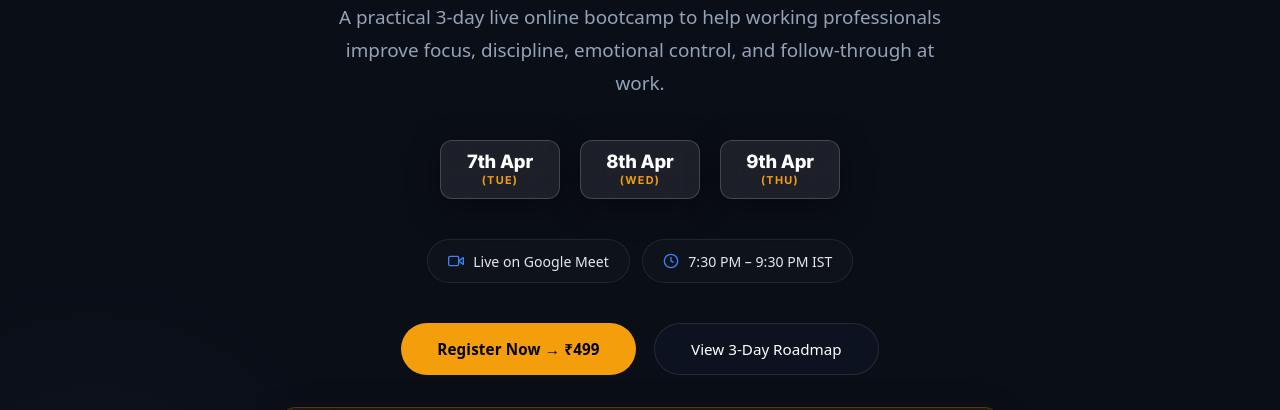
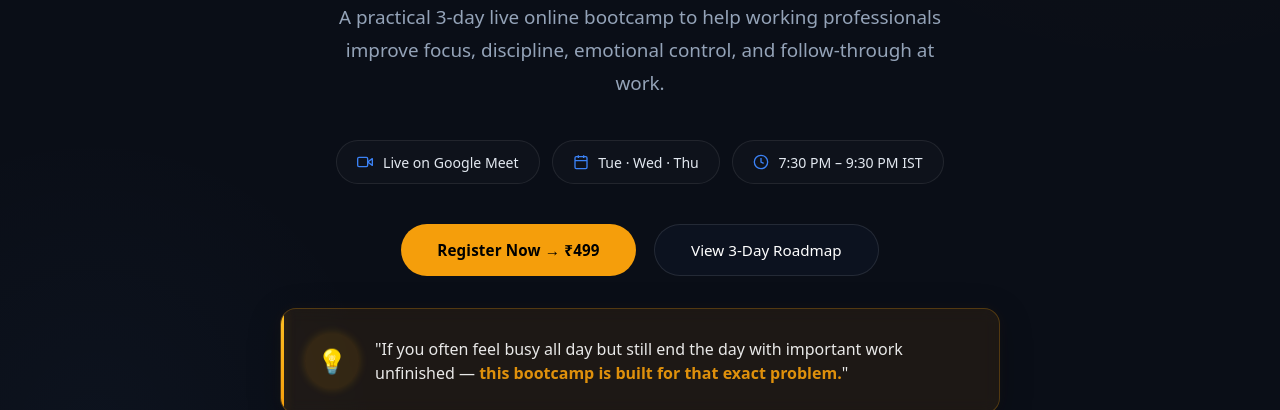
Before and after one commit to shivpandeyai/selfmasterybootcamp, a plain HTML site: page index.html in a window 1280 px wide. Shown: the part 373-783 px from the top of the page. Drawn offline with nearby package versions, Linux system fonts and the light colour scheme.

Commit message:
Revert "Refined Hero date cards with professional Inter typography and high visibility"
This reverts commit 30fccb29f70234c9a259fb7aeebd55bc65bfbf9c.

```diff
--- a/index.html
+++ b/index.html
@@ -62,21 +62,6 @@
       <p class="sub fade-up">A practical 3-day live online bootcamp to help working
         professionals improve focus, discipline, emotional control, and follow-through at work.</p>
 
-      <div class="hero-dates-container fade-up">
-        <div class="hero-date-card">
-          <span class="date-text">7th Apr</span>
-          <span class="day-text">(Tue)</span>
-        </div>
-        <div class="hero-date-card">
-          <span class="date-text">8th Apr</span>
-          <span class="day-text">(Wed)</span>
-        </div>
-        <div class="hero-date-card">
-          <span class="date-text">9th Apr</span>
-          <span class="day-text">(Thu)</span>
-        </div>
-      </div>
-
       <div class="offer-strip fade-up">
         <span class="chip price">
           <svg viewBox="0 0 24 24" fill="none" stroke="currentColor" stroke-width="2" stroke-linecap="round"
@@ -85,6 +70,13 @@
             <rect x="1" y="5" width="15" height="14" rx="2" ry="2"></rect>
           </svg>
           Live on Google Meet
+        </span>
+        <span class="chip">
+          <svg viewBox="0 0 24 24" fill="none" stroke="currentColor" stroke-width="2">
+            <rect x="3" y="4" width="18" height="18" rx="2" />
+            <path d="M16 2v4M8 2v4M3 10h18" />
+          </svg>
+          Tue · Wed · Thu
         </span>
         <span class="chip">
           <svg viewBox="0 0 24 24" fill="none" stroke="currentColor" stroke-width="2">
@@ -738,8 +730,8 @@
           <span
             style="color: #cbd5e1; text-decoration: line-through; text-decoration-color: #ef4444; text-decoration-thickness: 3px;">₹2,999</span>
         </p>
-        <p class="mt-3 text-sm" style="color:var(--text-muted); position:relative; z-index:1;">7th, 8th &amp; 9th Apr
-          (Tue - Thu) &nbsp;|&nbsp; 7:30 PM – 9:30 PM IST</p>
+        <p class="mt-3 text-sm" style="color:var(--text-muted); position:relative; z-index:1;">Tuesday · Wednesday ·
+          Thursday &nbsp;|&nbsp; 7:30 PM – 9:30 PM IST</p>
 
         <ul class="inclusions mt-8">
           <li><svg viewBox="0 0 24 24" fill="none" stroke="currentColor" stroke-width="1.5">
@@ -792,7 +784,7 @@
           <button class="faq-q" aria-expanded="false">What is the format of the program? <span
               class="arrow">▾</span></button>
           <div class="faq-a">
-            <div class="faq-a-inner">It is a 3-day live online bootcamp held on 7th, 8th and 9th April (Tue-Thu) from
+            <div class="faq-a-inner">It is a 3-day live online bootcamp held on Tuesday, Wednesday, and Thursday from
               7:30 PM to 9:30 PM IST. Sessions are interactive, worksheet-driven, and focused on practical application —
               not lecture-heavy.</div>
           </div>
@@ -890,7 +882,7 @@
 
       <div class="offer-strip mt-10 fade-up" style="display:flex;justify-content:center;">
         <span class="chip price">₹499 only</span>
-        <span class="chip">7th, 8th &amp; 9th Apr</span>
+        <span class="chip">Tue · Wed · Thu</span>
         <span class="chip">7:30 PM – 9:30 PM IST</span>
       </div>
 
--- a/styles.css
+++ b/styles.css
@@ -307,80 +307,6 @@ body {
   height: 16px;
   flex-shrink: 0;
   color: #3b82f6;
-}
-
-/* Hero Dates Custom Styling — Professional & Premium */
-.hero-dates-container {
-  display: flex;
-  justify-content: center;
-  align-items: center;
-  gap: 1.25rem;
-  margin: 1rem auto 2.5rem;
-  flex-wrap: wrap;
-  width: fit-content;
-}
-
-.hero-date-card {
-  background: #121826; /* Solid fallback */
-  background: rgba(255, 255, 255, 0.08);
-  border: 1px solid rgba(255, 255, 255, 0.18);
-  backdrop-filter: blur(14px);
-  -webkit-backdrop-filter: blur(14px);
-  padding: 0.65rem 1.5rem;
-  border-radius: 12px;
-  display: flex;
-  flex-direction: column;
-  align-items: center;
-  transition: all 0.4s cubic-bezier(0.16, 1, 0.3, 1);
-  box-shadow: 0 8px 32px rgba(0, 0, 0, 0.4);
-  min-width: 120px;
-}
-
-.hero-date-card:hover {
-  background: rgba(245, 158, 11, 0.05);
-  border-color: rgba(245, 158, 11, 0.4);
-  transform: translateY(-8px);
-  box-shadow: 0 20px 50px -15px rgba(245, 158, 11, 0.18);
-}
-
-.hero-date-card .date-text {
-  font-family: 'Inter', sans-serif;
-  font-size: 1.15rem;
-  font-weight: 800;
-  color: #fff;
-  margin-bottom: 0.1rem;
-  letter-spacing: -0.01em;
-  line-height: 1;
-}
-
-.hero-date-card .day-text {
-  font-family: 'Inter', sans-serif;
-  font-size: 0.68rem;
-  font-weight: 700;
-  color: var(--amber);
-  text-transform: uppercase;
-  letter-spacing: 0.12em;
-}
-
-@media (max-width: 640px) {
-  .hero-dates-container {
-    gap: 0.75rem;
-    margin: 0.5rem 0 2rem;
-  }
-
-  .hero-date-card {
-    min-width: 85px;
-    padding: 0.5rem 0.75rem;
-    border-radius: 10px;
-  }
-
-  .hero-date-card .date-text {
-    font-size: 0.95rem;
-  }
-
-  .hero-date-card .day-text {
-    font-size: 0.6rem;
-  }
 }
 
 .hero-ctas {
```
